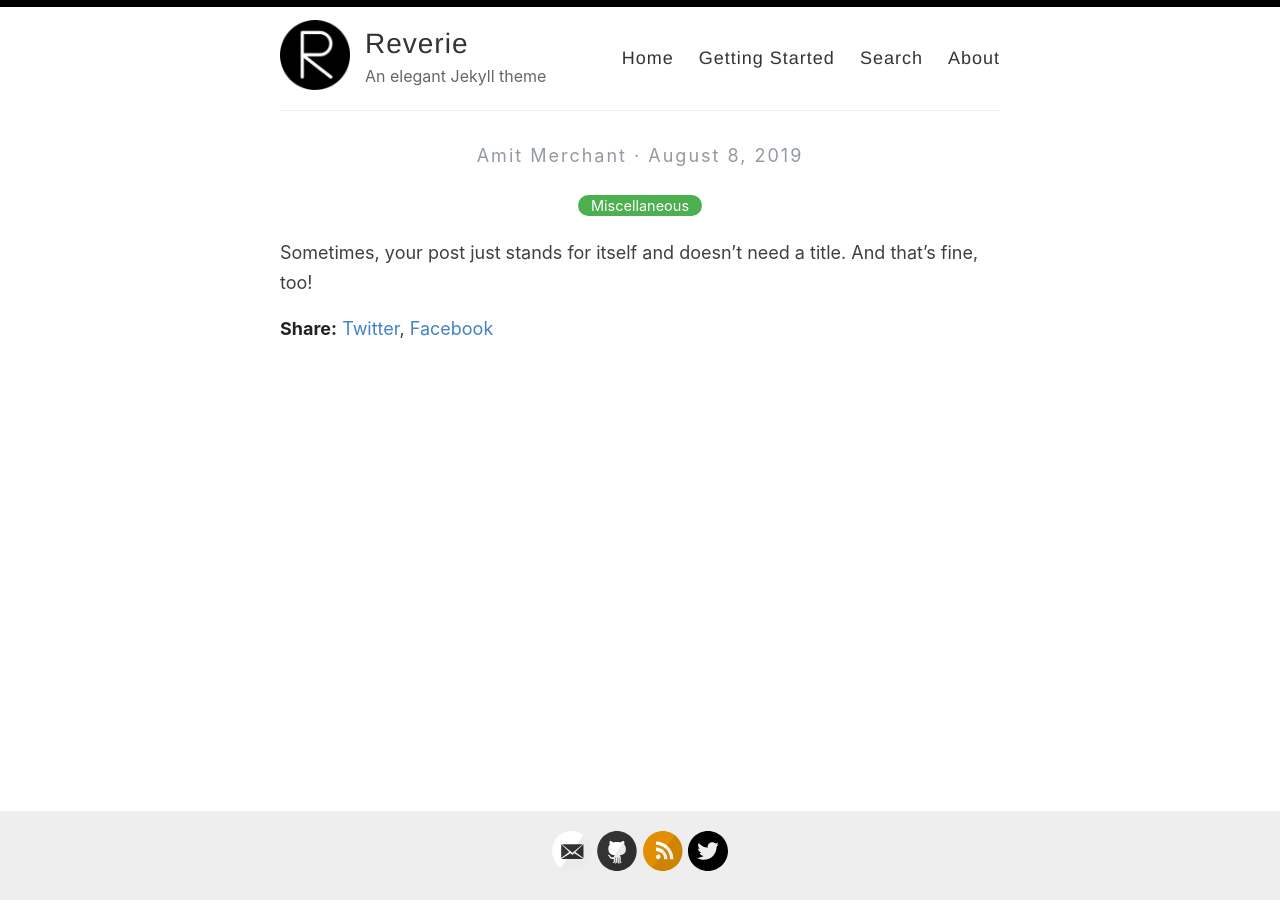
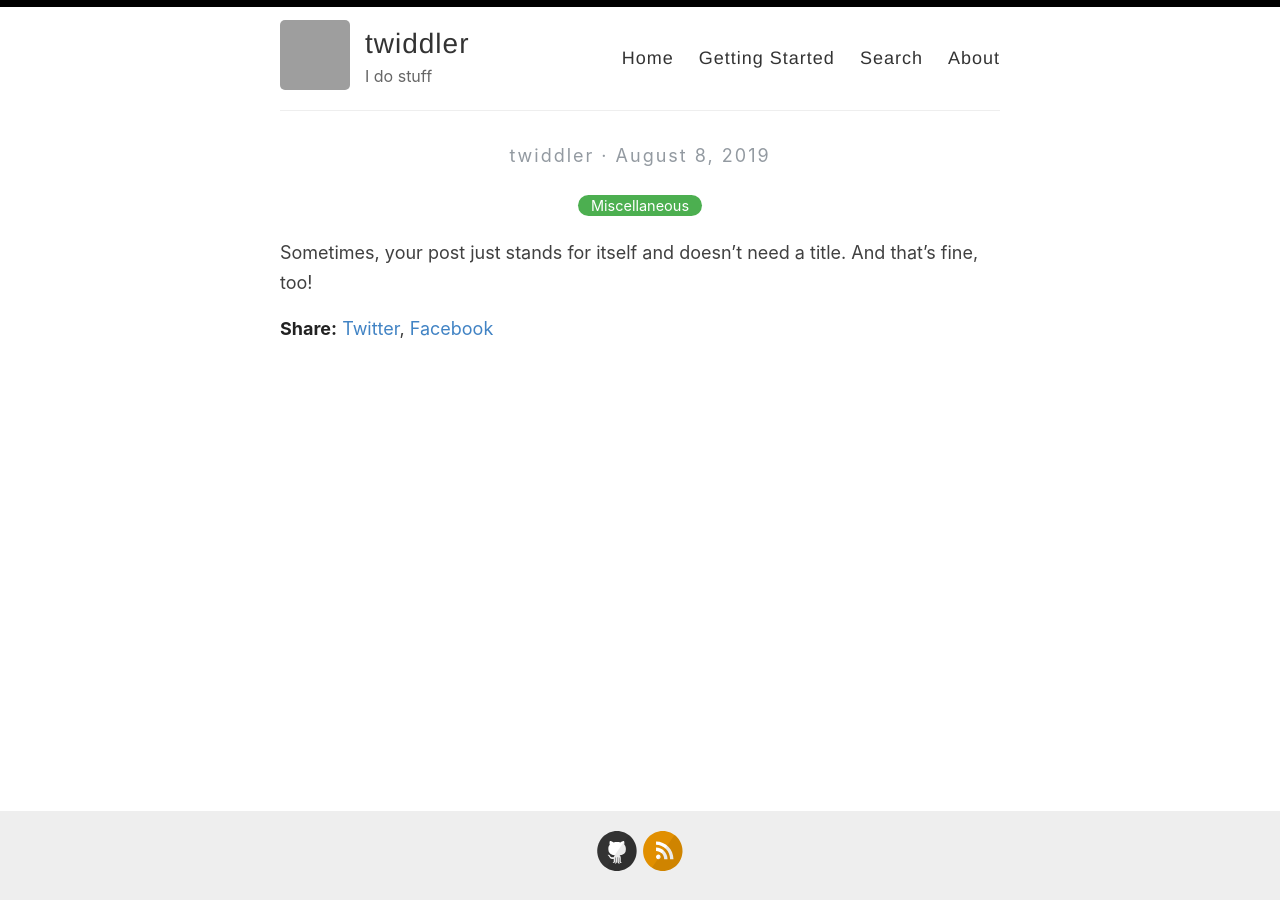
Before and after one commit to twiddler/twiddler.github.io, a Jekyll site: the page built from _posts/2019-08-08-no-title-posts.md, in a window 1280 px wide. Built offline with Jekyll 4.4.1, drawn with Linux system fonts in a browser that asks for light colours; grey boxes are pictures that could not be loaded.

Commit message:
Update _config.yml

```diff
--- a/_config.yml
+++ b/_config.yml
@@ -3,16 +3,16 @@
 #
 
 # Name of your site (displayed in the header)
-name: Reverie
+name: twiddler
 
 # Name of the author
-author: Amit Merchant
+author: twiddler
 
 # Short bio or description (displayed in the header)
-description: An elegant Jekyll theme
+description: I do stuff
 
 # URL of your avatar or profile pic (you could use your GitHub profile pic)
-avatar: /images/reverie.png
+avatar: https://avatars1.githubusercontent.com/u/13364827
 
 #
 # Flags below are optional
@@ -21,15 +21,15 @@ avatar: /images/reverie.png
 # Includes an icon in the footer for each username you enter
 footer-links:
   dribbble:
-  email: amit.d.merchant@gmail.com
+  email:
   facebook:
   flickr:
-  github: amitmerchant1990/reverie
+  github: twiddler
   instagram:
   linkedin:
   pinterest:
   rss: rss
-  twitter: amit_merchant
+  twitter:
   stackoverflow:
   youtube: # channel/<your_long_string> or user/<user-name>
   googleplus: # anything in your profile username that comes after plus.google.com/
@@ -41,18 +41,18 @@ footer-links:
 disqus:
 
 # Enter your Google Analytics web tracking code (e.g. UA-2110908-2) to activate tracking
-google_analytics: UA-43339302-11
+google_analytics:
 
 # Your website URL (e.g. http://amitmerchant1990.github.io or http://www.amitmerchant.com)
 # Used for Sitemap.xml and your RSS feed
-url: http://www.amitmerchant.com/reverie
-enforce_ssl: https://www.amitmerchant.com/reverie
+url: http://twiddler.github.io
+enforce_ssl: https://twiddler.github.io
 
 # If you're hosting your site at a Project repository on GitHub pages
 # (http://yourusername.github.io/repository-name)
 # and NOT your User repository (http://yourusername.github.io)
 # then add in the baseurl here, like this: "/repository-name"
-baseurl: "/reverie"
+baseurl:
 
 #
 # !! You don't need to change any of the configuration flags below !!
```
